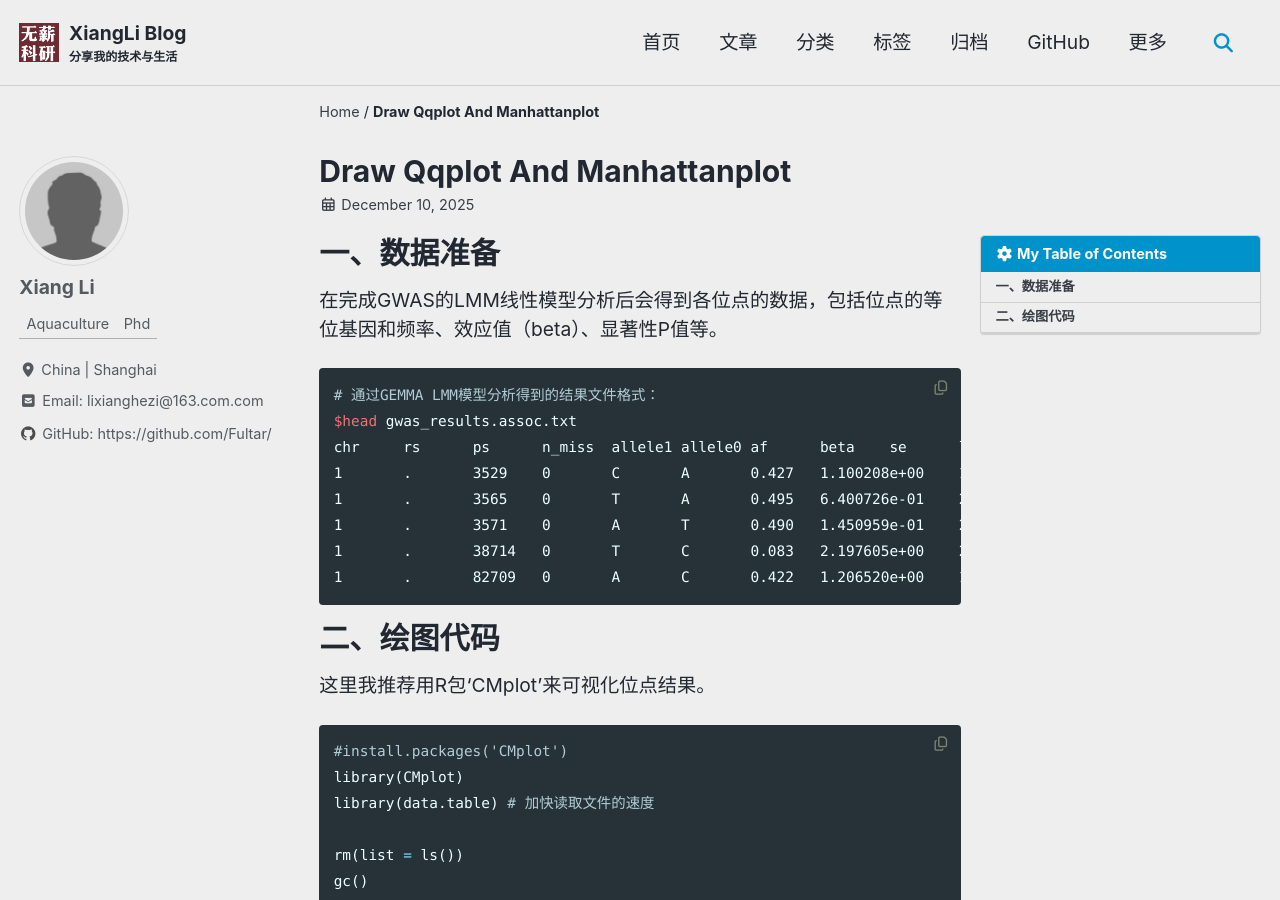
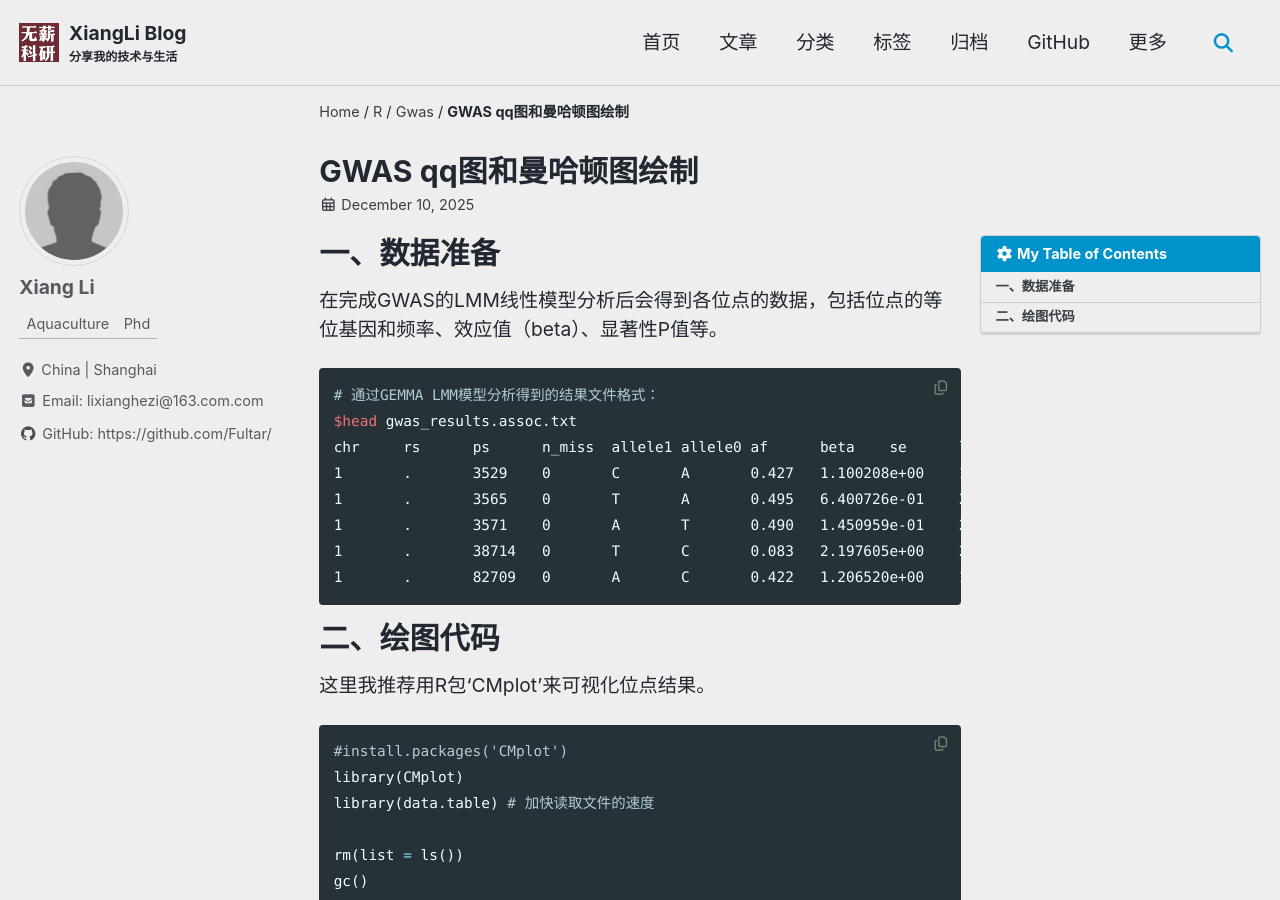
Before and after one commit to Fultar/Fultar.github.io, a Jekyll site: the page built from _posts/2025-12-10-draw-qqplot-and-manhattanplot.md, in a window 1280 px wide and 900 px high. Built offline with Jekyll 4.4.1, drawn with Linux system fonts in a browser that asks for light colours; cached includes are drawn as plain includes; comment, search, counter and statistics services are not loaded; some of the changed text lies outside the part shown.

Commit message:
Update 2025-12-10-draw-qqplot-and-manhattanplot.md

```diff
--- a/_posts/2025-12-10-draw-qqplot-and-manhattanplot.md
+++ b/_posts/2025-12-10-draw-qqplot-and-manhattanplot.md
@@ -1,3 +1,17 @@
+---
+title: "GWAS qq图和曼哈顿图绘制"
+date: 2025-12-10
+categories:
+ - R
+ - GWAS
+tags:
+ - R
+ - GWAS
+ - CMplot
+ - qqPlot
+ - manhattanPlot
+---
+
 # 一、数据准备
 
 在完成GWAS的LMM线性模型分析后会得到各位点的数据，包括位点的等位基因和频率、效应值（beta）、显著性P值等。
```
